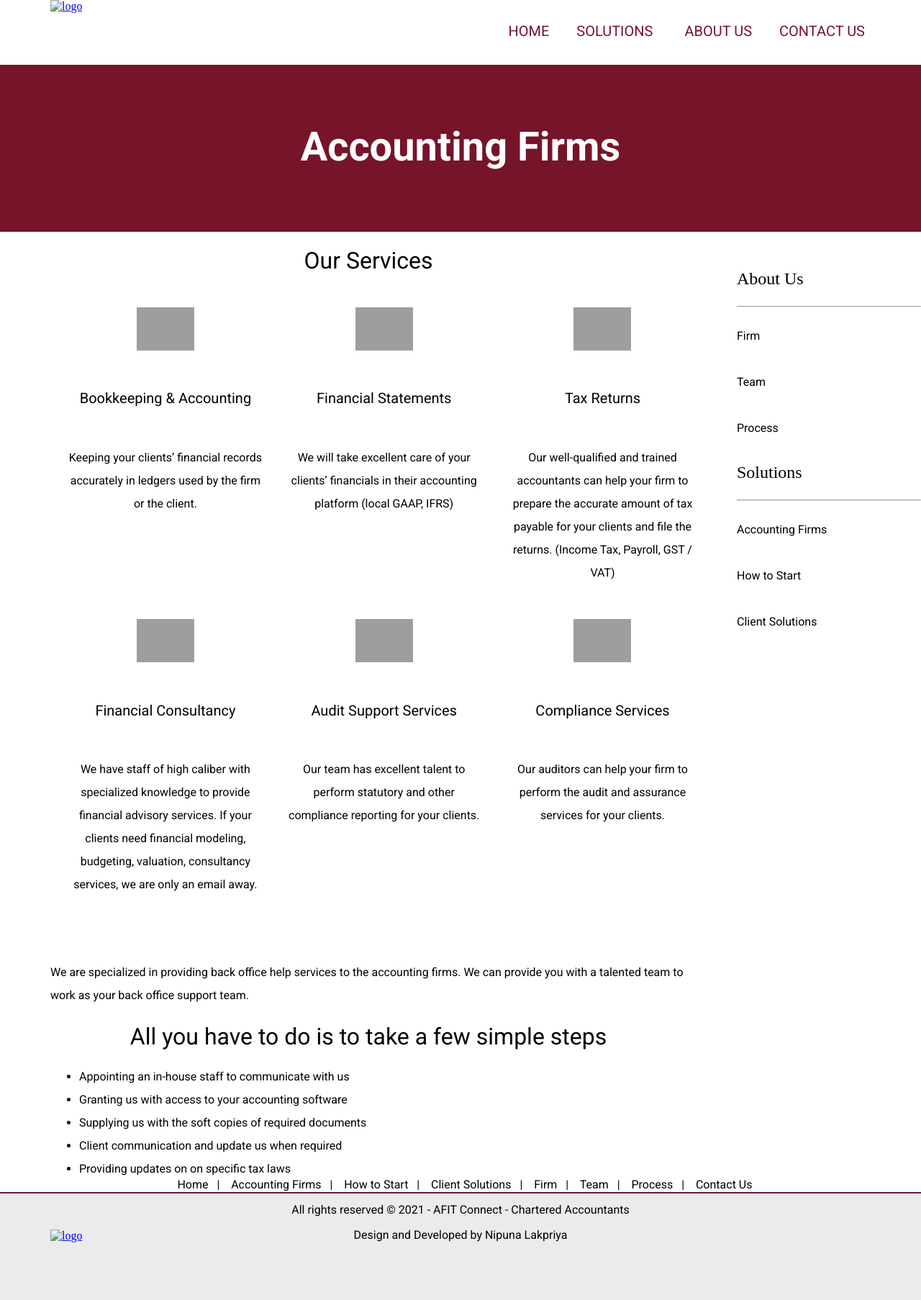
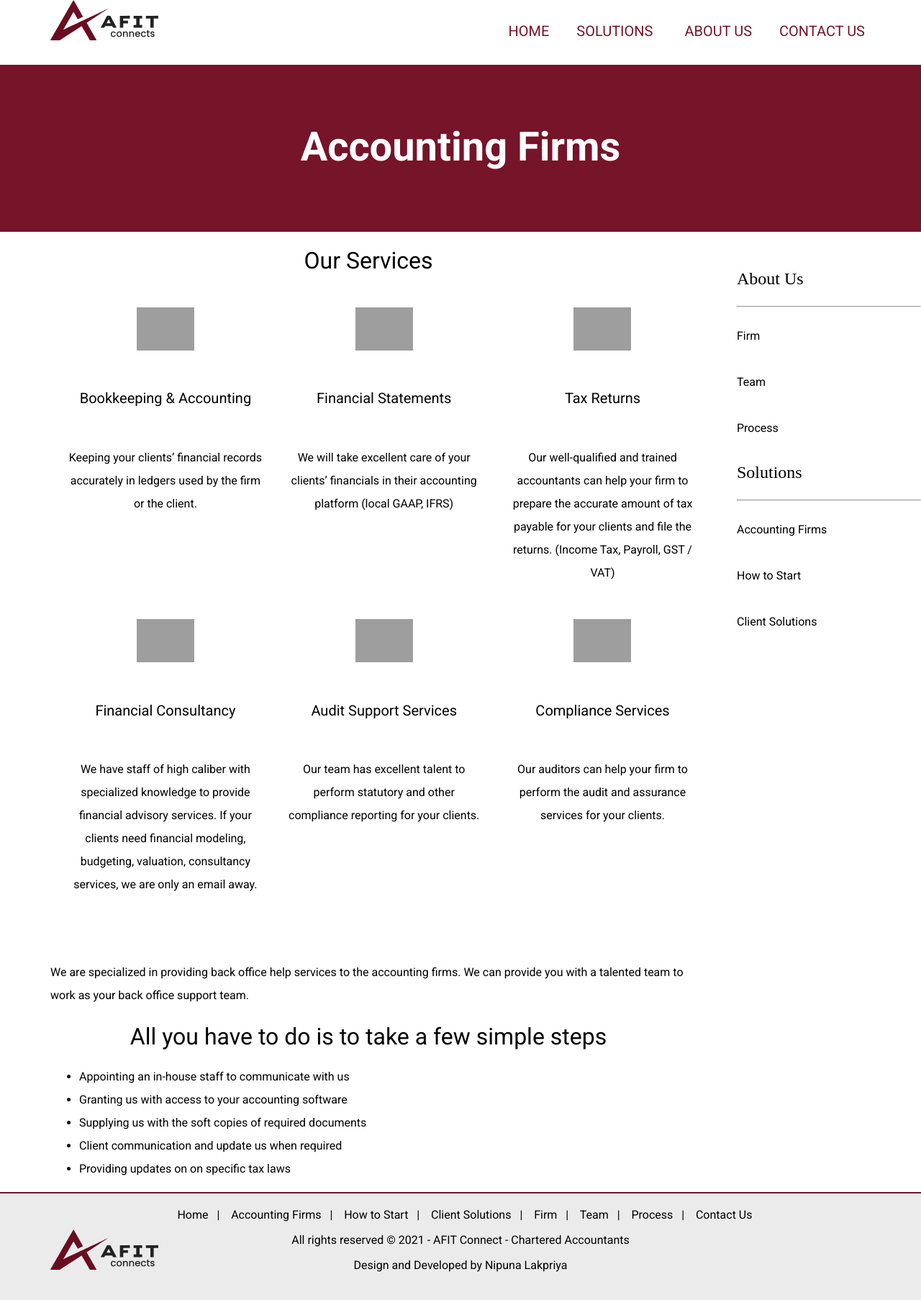
Before and after one commit to Nipuna95/AFIT, a plain HTML site: page accounting firms.html in a window 1280 px wide. Shown: the whole page at 72% size. Drawn offline with Linux system fonts and the light colour scheme; grey boxes are pictures that could not be loaded.

Commit message:
Update accounting firms.html

```diff
--- a/accounting firms.html
+++ b/accounting firms.html
@@ -5,7 +5,7 @@
 	<meta name="viewport" content="width=device-width, initial-scale=1">
 	<link rel="stylesheet" type="text/css" href="styles.css">
 	<link href="https://fonts.googleapis.com/css2?family=Roboto:wght@100;300;400;500;700;900&display=swap" rel="stylesheet">
-	<link rel="icon" type="image/JPG" href="images/Icon.JPG">
+	<link rel="icon" type="image/JPG" href="Icon.JPG">
 	<title>Accounting Firms</title>
 </head>
 <body>
@@ -14,7 +14,7 @@
 
 <header class="header">
 
-<a href="index.html"><img src="images/afit-connects-logo.svg" alt="logo" width="150">
+<a href="index.html"><img src="afit-connects-logo.svg" alt="logo" width="150">
 	</a>
 
 <nav class="menu">
@@ -97,7 +97,7 @@
 </div>
 <footer>
 		<div class="footer-logo">
-		<a href="index.html"><img src="images/afit-connects-logo.svg" alt="logo" width="150">
+		<a href="index.html"><img src="afit-connects-logo.svg" alt="logo" width="150">
 	</a>
 	</div>
 	<nav class="footer-menu" >
```
